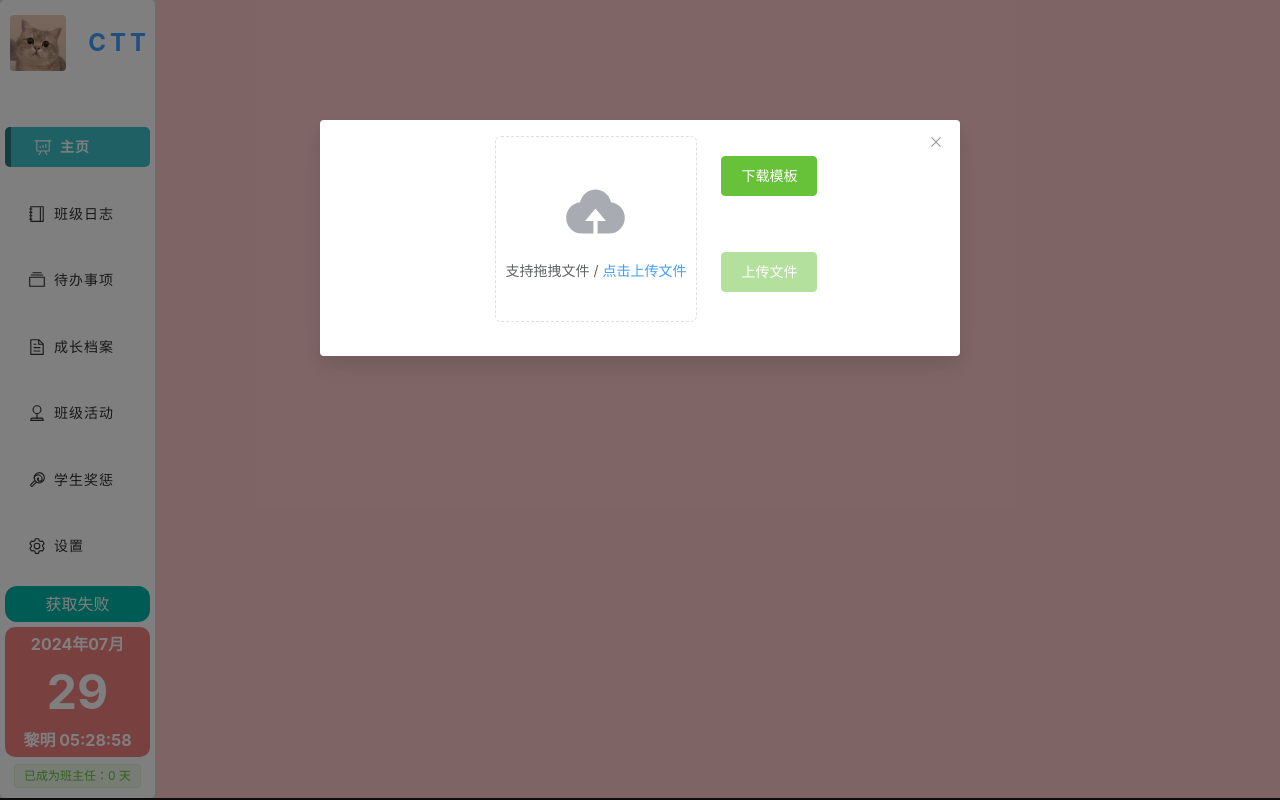
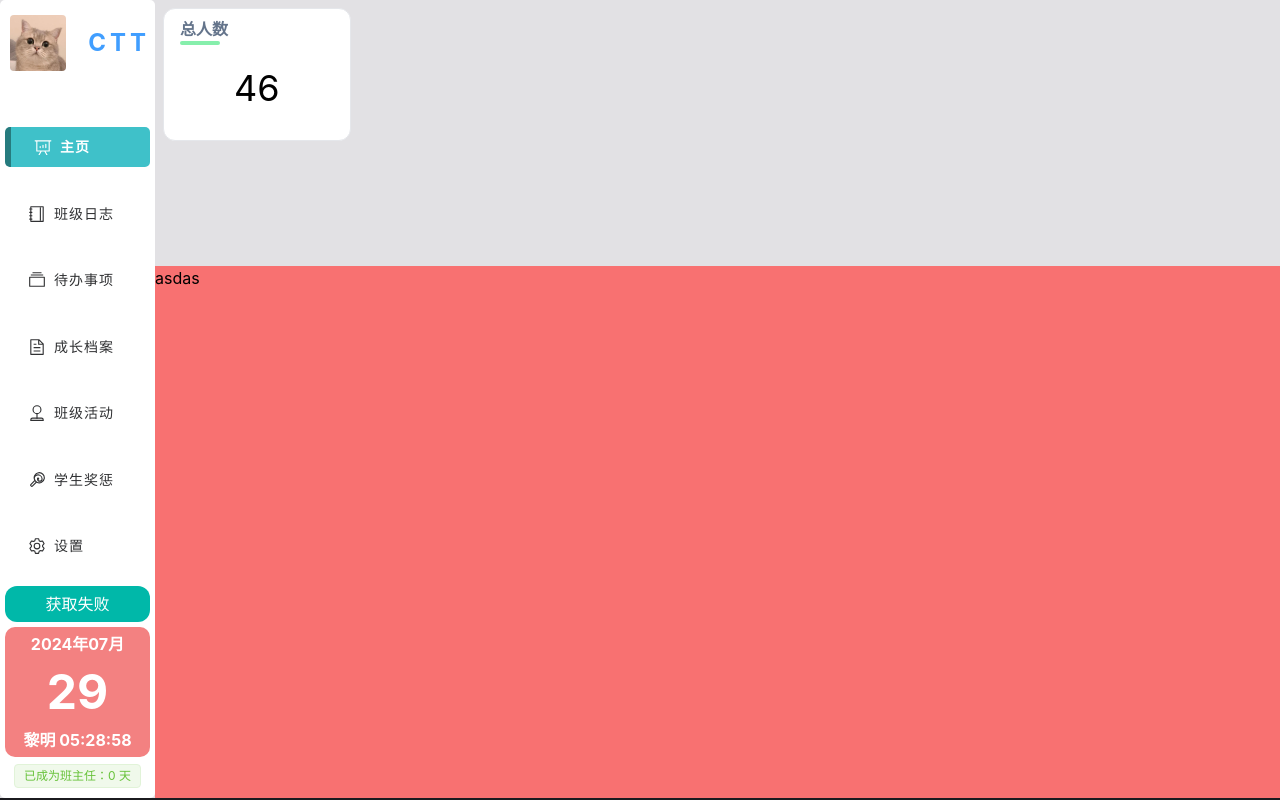
Before and after one commit to pureskys/classroom-teacher-toolbox, a Vue app: page /#/ in a window 1280 px wide. Built offline with nearby package versions, Linux system fonts and the light colour scheme; no server answers; a web font is replaced by a local one.

Commit message:
做了个小组件

```diff
--- a/src/renderer/src/pages/home/home.vue
+++ b/src/renderer/src/pages/home/home.vue
@@ -1,15 +1,28 @@
 <template>
-  <div class="flex flex-1 items-center justify-center bg-red-200">
-    <el-scrollbar>
-      <div>{{ jsonData }}</div>
-    </el-scrollbar>
+  <div class="flex flex-1 flex-col">
+    <div class="flex h-2/6">
+      <!--      总人数卡片布局-->
+      <div
+        class="m-2 flex h-1/2 w-1/6 min-w-fit flex-col rounded-xl border border-gray-200 bg-white p-2"
+      >
+        <!--        总人数上边布局-->
+        <div class="flex">
+          <span class="ml-2 text-sm font-semibold text-slate-500 lg:text-base">总人数</span>
+        </div>
+        <!--        分割线-->
+        <div class="ml-2 h-1 w-10 rounded-xl bg-green-300"></div>
+        <!--        总人数下边布局-->
+        <div class="flex flex-1">
+          <div class="flex flex-1 items-center justify-center">
+            <div class="text-4xl text-black">46</div>
+          </div>
+        </div>
+      </div>
+    </div>
+    <div class="flex h-4/6 bg-red-400">asdas</div>
     <!--    上传文件dialog-->
-    <el-dialog
-      v-model="is_show_dialog_upload"
-      center
-      class="flex flex-1 items-center justify-center"
-    >
-      <div class="flex flex-1 flex-row items-stretch">
+    <el-dialog v-model="is_show_dialog_upload" :close-on-click-modal="false" center>
+      <div class="flex flex-row items-stretch justify-center">
         <el-upload
           ref="upload"
           drag
@@ -52,7 +65,7 @@ import { UploadFilled } from '@element-plus/icons-vue'
 import { ref } from 'vue'
 import { genFileId } from 'element-plus'
 
-const is_show_dialog_upload = ref(true)
+const is_show_dialog_upload = ref(false) // 弹窗状态控制
 const is_upload_button = ref(true) //禁用上传按钮状态
 const upload = ref() //文件暂存地址
 const file_path = ref() //文件路径
@@ -92,10 +105,13 @@ const submitUpload = () => {
     console.log('点击上传时的路径：', file_path.value)
     const workbook = window.api.xlsx.readFile(file_path.value)
     const worksheet = workbook.Sheets[workbook.SheetNames[0]]
-    jsonData.value = window.api.xlsx.utils.sheet_to_json(worksheet, { header: 1 })
+    jsonData.value = window.api.xlsx.utils.sheet_to_json(worksheet)
     upload.value.clearFiles()
     is_show_dialog_upload.value = false
     console.log('获取的excel数据', jsonData.value)
+    window.electron.ipcRenderer.invoke('getMongoDb', (db) => {
+      console.log('获取db', db)
+    })
   } catch (e) {
     console.log('上传文件失败', e)
   }
```
